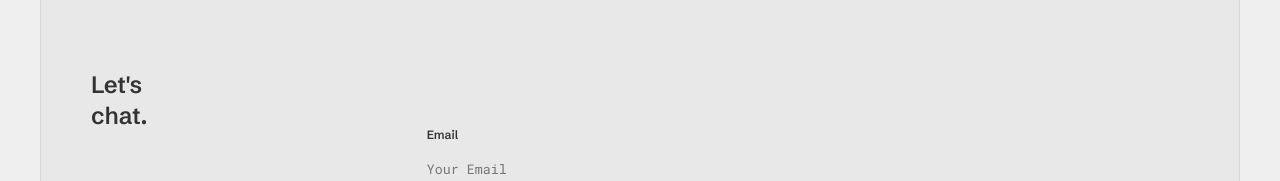
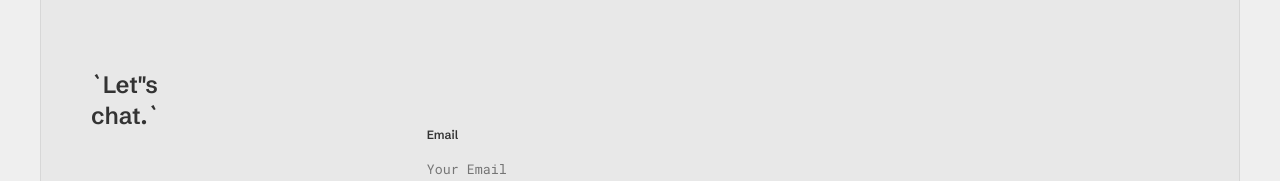
Before and after one commit to Chris-Galey/portfolio, a Next.js app: page /contact in a window 1280 px wide. Shown: the part 479-660 px from the top of the page. Built offline with nearby package versions, Linux system fonts and the light colour scheme.

Commit message:
debugged build process

```diff
--- a/app/contact/page.js
+++ b/app/contact/page.js
@@ -17,8 +17,7 @@ const services = [
       "Always exploring new ways to make websites more responsive and friendly.",
   },
 ];
-export default function contact() {
-  const emailValidator = /^[a-zA-Z0-9._-]+@[a-zA-Z0-9.-]+\.[a-zA-Z]{2,}$/;
+export default function Contact() {
   const [name, setName] = useState("");
   const [nameError, setNameError] = useState("");
   const [email, setEmail] = useState("");
@@ -67,7 +66,7 @@ export default function contact() {
         </div>
       </div>
       <div className={styles.form}>
-        <h4 className={styles.header__contact}>Let's chat.</h4>
+        <h4 className={styles.header__contact}>`Let&quot;s chat.`</h4>
         <div className={styles.form__wrapper}>
           <form
             onSubmit={handleSubmit}
--- a/app/layout.js
+++ b/app/layout.js
@@ -1,5 +1,5 @@
 import "./globals.css";
-import { Rubik, Roboto_Mono, Schibsted_Grotesk } from "next/font/google";
+import { Roboto_Mono, Schibsted_Grotesk } from "next/font/google";
 import Layout from "./components/Layout";
 
 const roboto_mono = Roboto_Mono({
@@ -12,11 +12,6 @@ const schibsted_grotesk = Schibsted_Grotesk({
   weight: ["400", "600", "700", "900"],
   variable: "--font-primary",
 });
-const rubik = Rubik({
-  subsets: ["latin"],
-  weight: ["400", "600", "700", "900"],
-  variable: "--font-rubik",
-});
 
 export const metadata = {
   title: "Create Next App",
@@ -27,7 +22,7 @@ export default function RootLayout({ children }) {
   return (
     <html
       lang="en"
-      className={`${roboto_mono.variable} ${rubik.variable} ${schibsted_grotesk.variable}`}
+      className={`${roboto_mono.variable} ${schibsted_grotesk.variable}`}
     >
       <body>
         <Layout>
--- a/app/portfolio/page.js
+++ b/app/portfolio/page.js
@@ -67,7 +67,7 @@ const projects = [
     height: 500,
   },
 ];
-export default function portfolio() {
+export default function Portfolio() {
   const [slide, setSlide] = useState(0);
   const curSlide = {
     transform: `translateX(${slide * -25}%)`,
```
